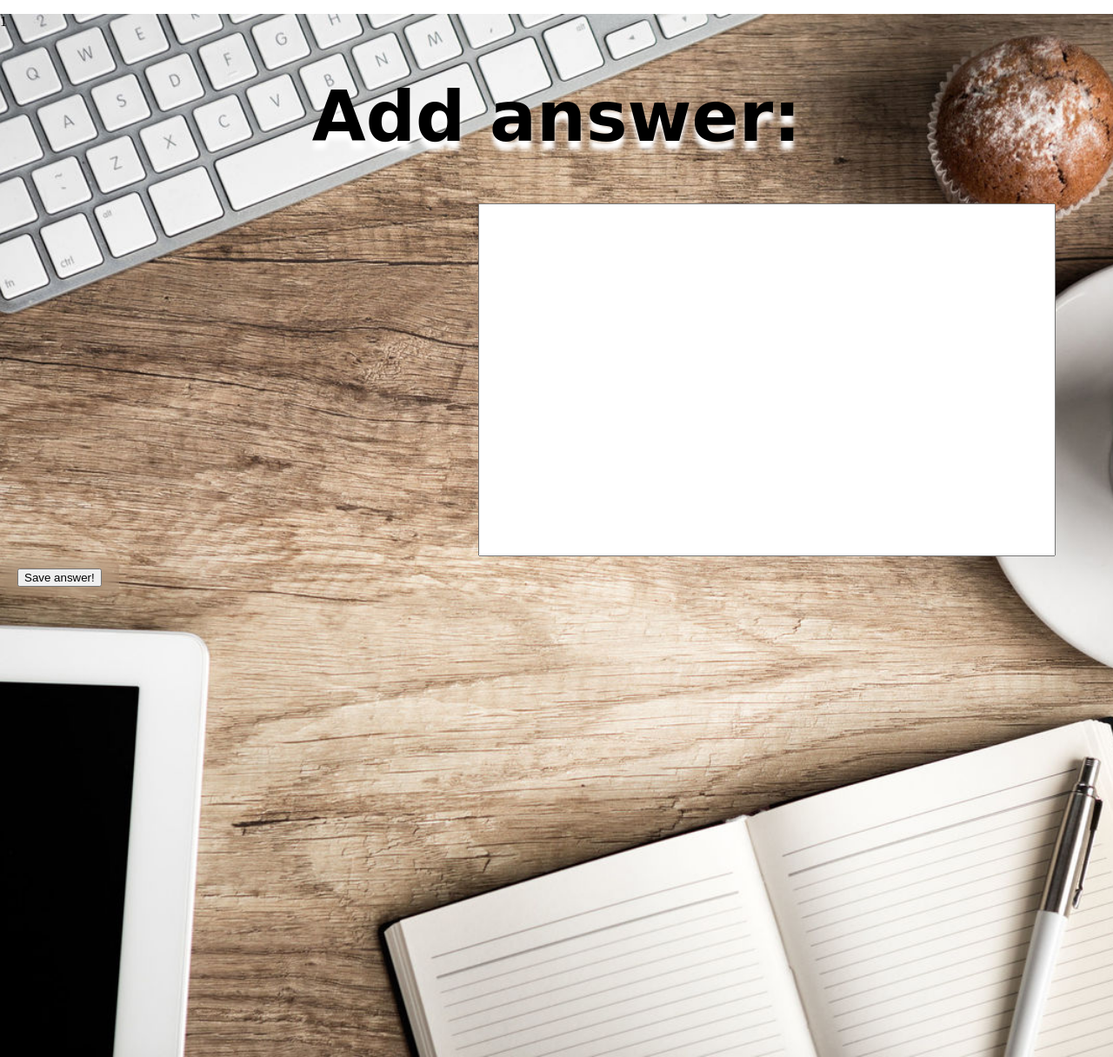
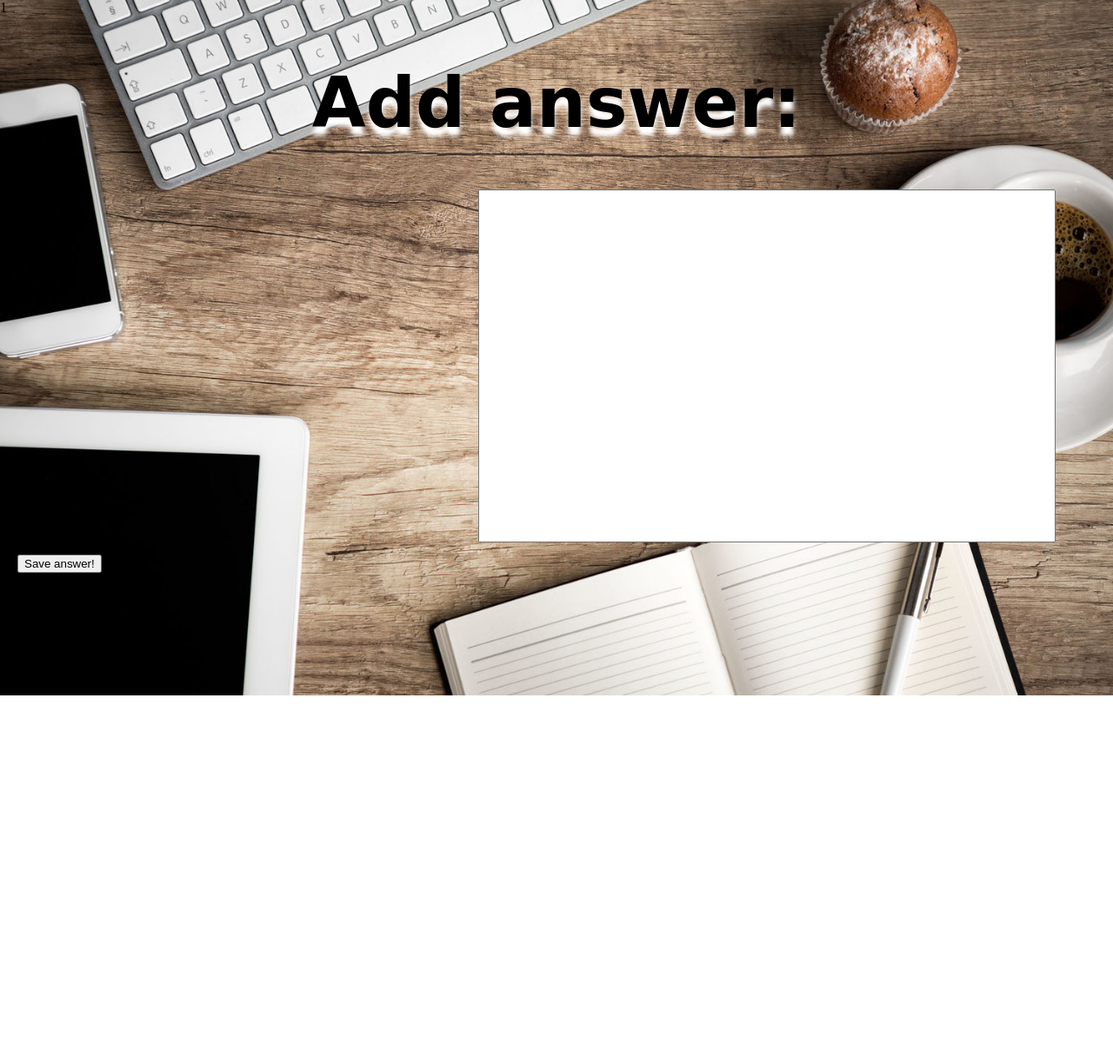
Before and after one commit to csAndras98/askmate, a Flask app: page /question/1/new-answer in a window 1280 px wide. Shown: the whole page at 87% size. After the commit the page ends 800 px from the top, so only its background shows below. Run offline with Flask 2, Linux system fonts and the light colour scheme.

Commit message:
sql new answer final

```diff
--- a/static/add_answer.css
+++ b/static/add_answer.css
@@ -6,11 +6,12 @@ html, body {
   }
 
 .banner-img{background-image: url("KV.jpg");
-  background-repeat: repeat;
+  background-repeat: no-repeat;
   background-size: cover;
 background-position: center;
-    height: 150%;
+    height: 100%;
     width: 100%;
+    margin-top: -16px;
 }
 
 h1 {
```
